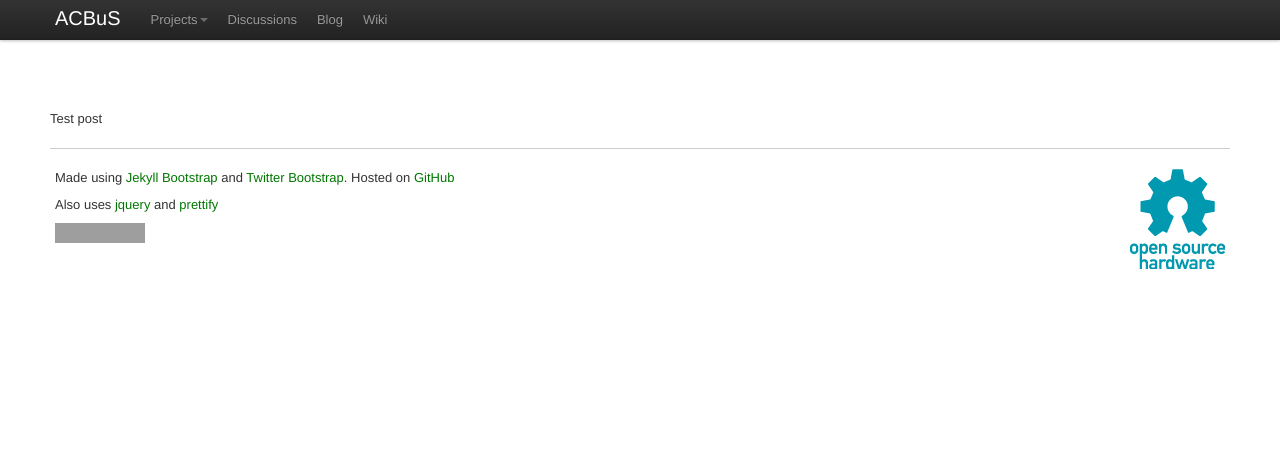
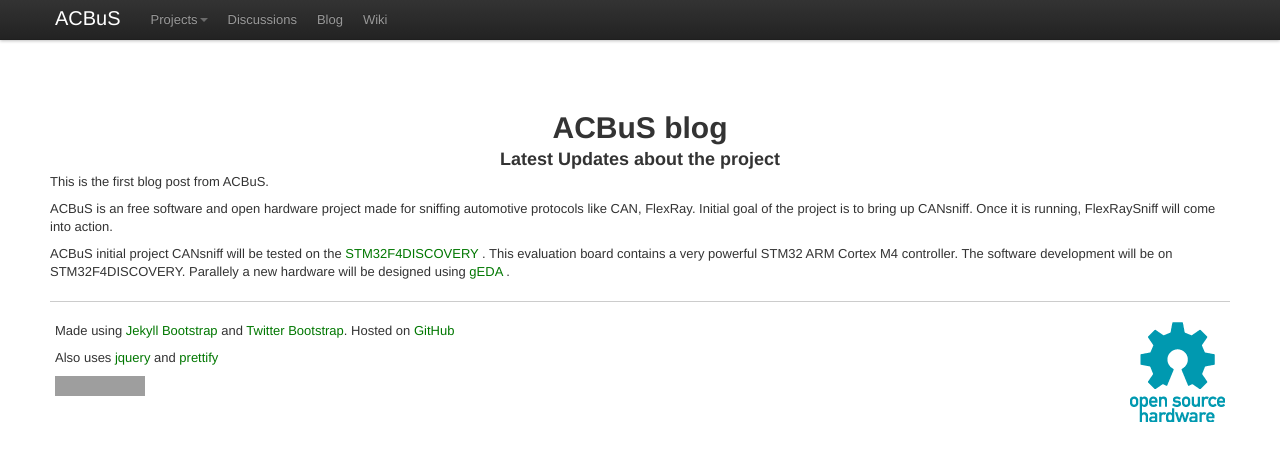
Before and after one commit to acbus/_acbus.github.com, a Jekyll site: the page built from _posts/2012-03-24-test.markdown, in a window 1280 px wide. Shown: the top 461 px of the page. Built offline with Jekyll 4.4.1, drawn with Linux system fonts in a browser that asks for light colours; Markdown is read by kramdown in place of the engine named in the settings; grey boxes are pictures that could not be loaded.

Commit message:
blog update

```diff
--- a/_layouts/post.html
+++ b/_layouts/post.html
@@ -2,6 +2,10 @@
 layout: page
 ---
 
+<center>
+<h1>ACBuS blog</h1>
+<h3>Latest Updates about the project</h3>
+</center>
 <div class="content">
   <div id="post">
     {{ content }}
--- a/_posts/2012-03-24-test.markdown
+++ b/_posts/2012-03-24-test.markdown
@@ -1,6 +1,10 @@
 ---
 layout: post
-title :  Hello World
+title :  Initial design plans
 ---
 
-Test post
+This is the first blog post from ACBuS.
+
+ACBuS is an free software and open hardware project made for sniffing automotive protocols like CAN, FlexRay. Initial goal of the project is to bring up CANsniff. Once it is running, FlexRaySniff will come into action.
+
+ACBuS initial project CANsniff will be tested on the <a href="http://www.st.com/internet/evalboard/product/252419.jsp"> STM32F4DISCOVERY </a>. This evaluation board contains a very powerful STM32 ARM Cortex M4 controller. The software development will be on STM32F4DISCOVERY. Parallely a new hardware will be designed using <a href="http://www.geda-project.org/"> gEDA </a>.
```
